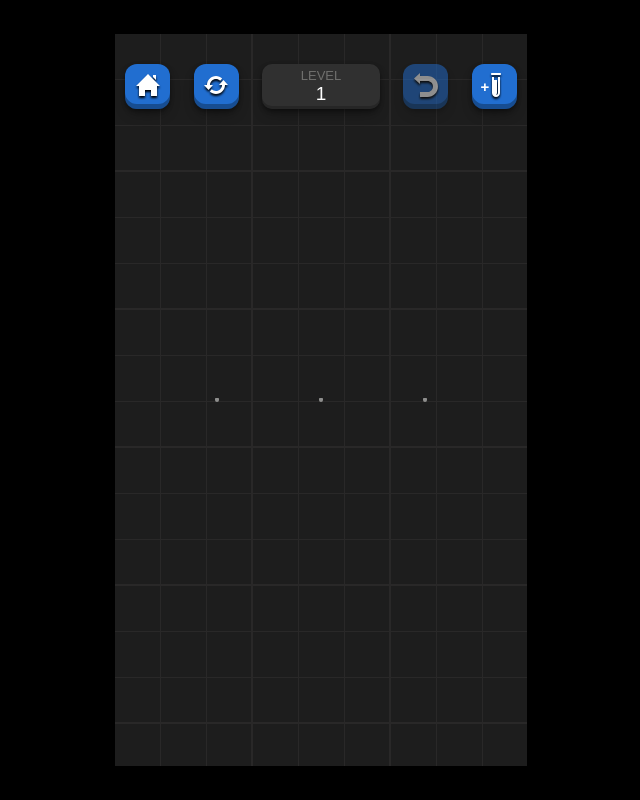
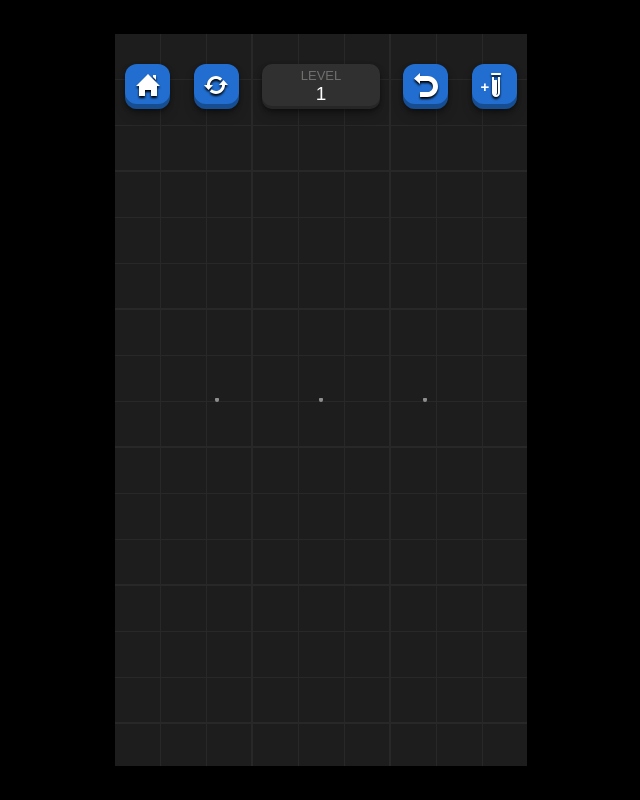
Before and after one commit to FranciscoJavierMartin/ball-sort-game, a Vue app: page /game in a window 1280 px wide. Shown: the whole page, without its empty margins (319-959 px from the left). Built offline with nearby package versions, Linux system fonts and the light colour scheme.

Commit message:
Pass data

```diff
--- a/src/modules/game/pages/game-page.vue
+++ b/src/modules/game/pages/game-page.vue
@@ -1,10 +1,10 @@
 <template>
   <GameWrapper :disable-u-i="false">
     <GameHeader
-      :isSpecialLevel="false"
-      :level="1"
-      :totalUndo="0"
-      :tubeHelpEnabled="true"
+      :isSpecialLevel="level.isSpecialLevel"
+      :level="level.level"
+      :totalUndo="2"
+      :tubeHelpEnabled="tubeDistribution.isComplete"
     />
     <Ball :colors="COLORS_BALLS[0]" :size :x="300" :y="300" />
     <div
```
